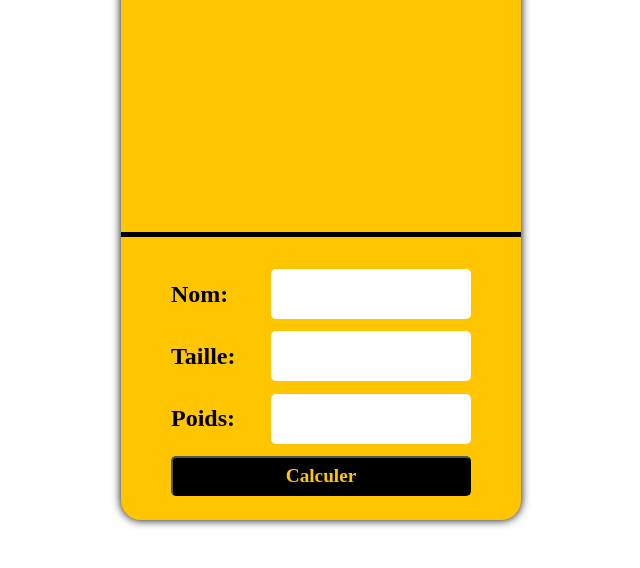
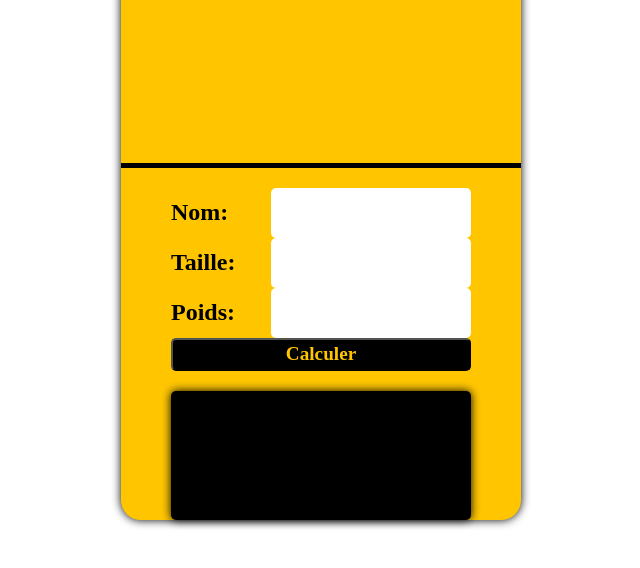
Before and after one commit to dannyclever/calculateur-d-IMC, a plain HTML site: page index.html in a window 1280 px wide. Shown: the part 180-748 px from the top of the page, without its empty margins (319-959 px from the left). Drawn offline with Linux system fonts and the light colour scheme.

Commit message:
definition en style le champs .resultat pour afficher les resultats d'IMC

```diff
--- a/style.css
+++ b/style.css
@@ -65,3 +65,19 @@ button {
     border-radius: 5px;
     cursor: pointer;
 }
+
+.result {
+    display: flex;
+    margin-top: 20px;
+    align-items: center;
+    width: 300px;
+    height: 150px;
+    border-radius: 5px;
+    font: italic 1.5rem serif;
+    box-shadow: 0 0 10px black;
+    background: #000;
+    color: rgb(255, 198, 0);
+    padding: 20px;
+    box-sizing: border-box;
+    user-select: none;
+}
```
